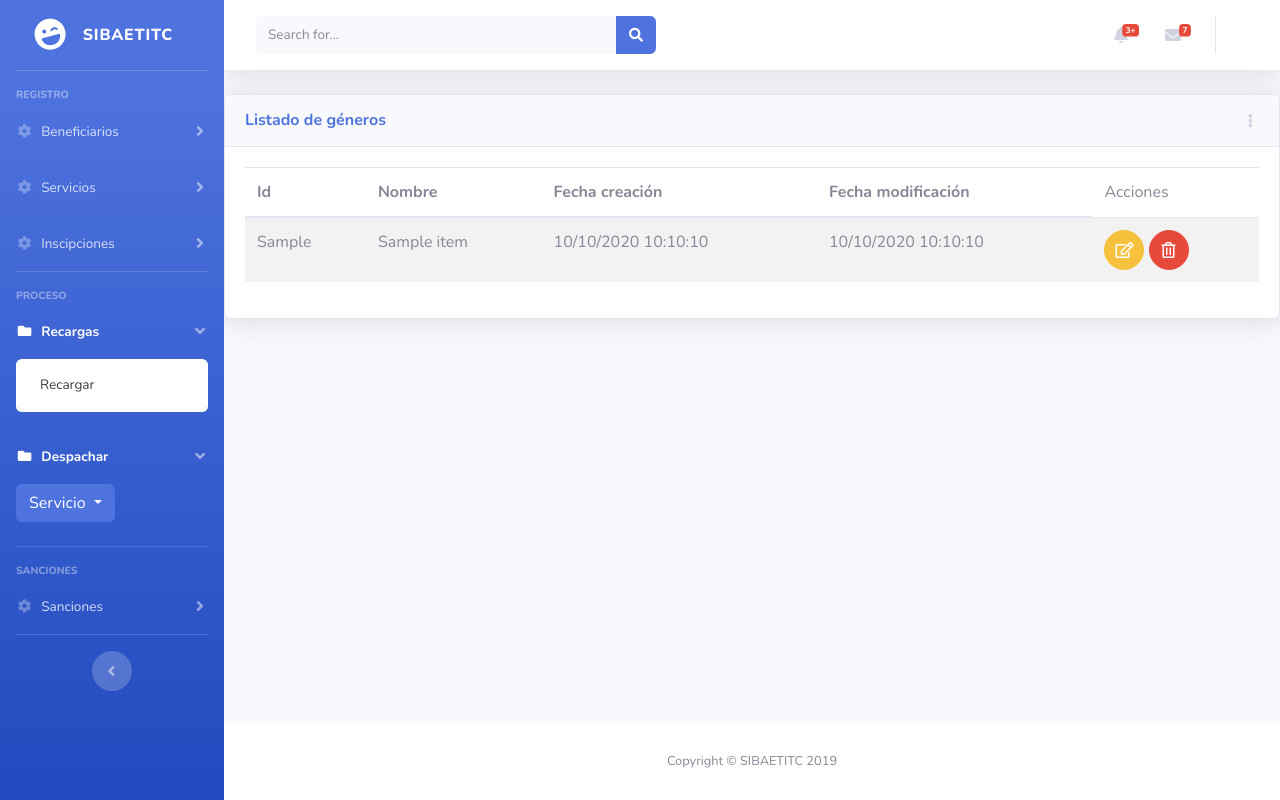
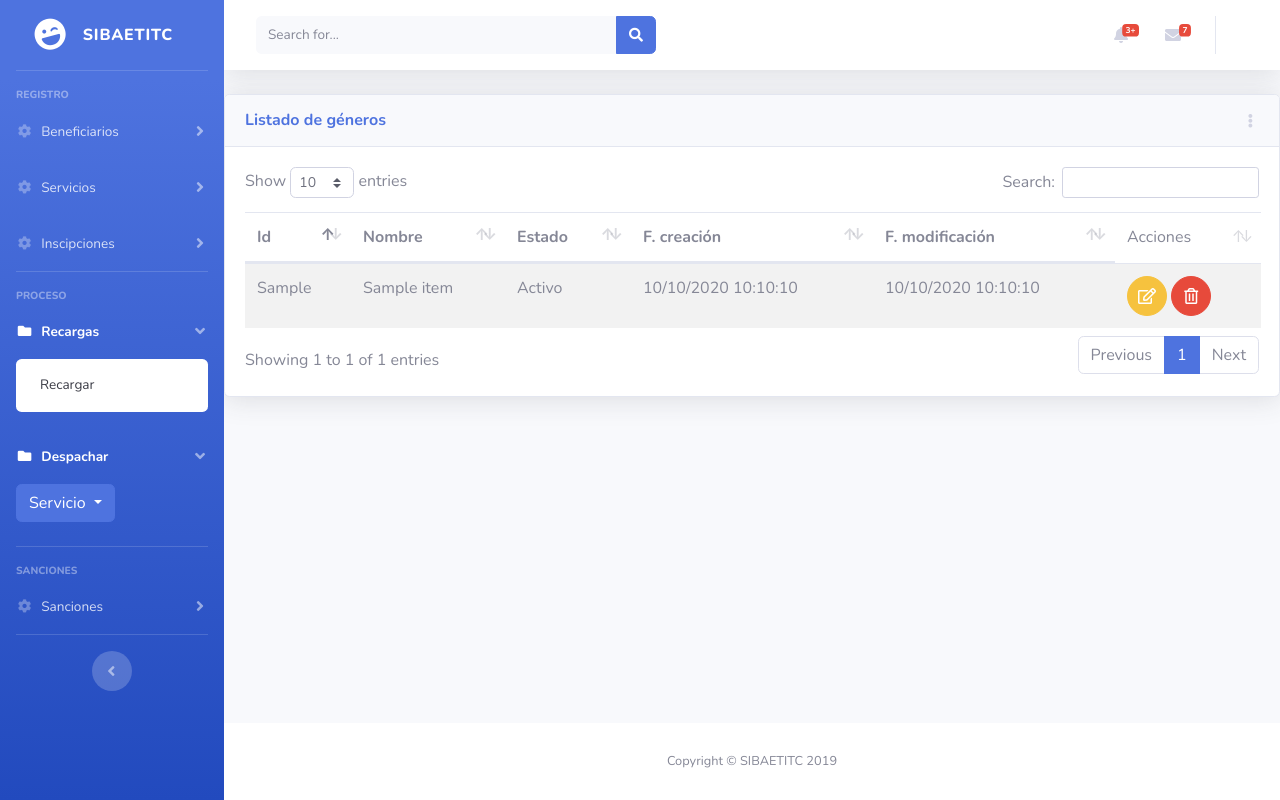
Before and after one commit to JulianDGP/sibaetitc, a Django app: template beneficiarios/templates/beneficiarios/genero_list.html in a window 1280 px wide. Run offline with Django 3.2, Linux system fonts and the light colour scheme; the template is opened without the code that fills it: most values are stand-ins (such as "Sample title", 1, 10 or a date in 2020); some libraries are stand-ins or nearby versions.

Commit message:
Se termina el CRUD de género

```diff
--- a/beneficiarios/forms.py
+++ b/beneficiarios/forms.py
@@ -6,8 +6,8 @@ from .models import *
 class GeneroForm(forms.ModelForm):
     class Meta:
         model=Genero
-        fields = ['nombre_genero']
-        labels = {'nombre_genero':"Nombre del género",}
+        fields = ['nombre_genero','estado']
+        labels = {'nombre_genero':"Nombre del género","estado":"Estado"}
         widget={'nombre_genero': forms.TextInput}
 
     def __init__(self, *args, **kwargs):
--- a/beneficiarios/templates/beneficiarios/dependencia_form.html
+++ b/beneficiarios/templates/beneficiarios/dependencia_form.html
@@ -33,7 +33,7 @@
                                     <button type="submit" class="btn btn-danger"><span class="fa fa-save"></span>
                                         Guardar
                                     </button>
-                                    <a href="{% url 'inv:genero_list' %}" class="btn btn-success"><span
+                                    <a href="{% url 'beneficiarios:genero_list' %}" class="btn btn-success"><span
                                             class="fa fa-undo"></span>Cancelar</a>
                                 </div>
                             </div>
--- a/beneficiarios/templates/beneficiarios/genero_list.html
+++ b/beneficiarios/templates/beneficiarios/genero_list.html
@@ -7,12 +7,14 @@
     <div class="card-header py-3 d-flex flex-row align-items-center justify-content-between">
         <h6 class="m-0 font-weight-bold text-primary">Listado de géneros</h6>
         <div class="dropdown no-arrow">
-                    <a class="dropdown-toggle" href="#" role="button" id="dropdownMenuLink" data-toggle="dropdown" aria-haspopup="true" aria-expanded="false">
+            <a class="dropdown-toggle" href="#" role="button" id="dropdownMenuLink" data-toggle="dropdown"
+               aria-haspopup="true" aria-expanded="false">
                 <i class="fas fa-ellipsis-v fa-sm fa-fw text-gray-400"></i>
             </a>
             <div class="dropdown-menu dropdown-menu-right shadow animated--fade-in" aria-labelledby="dropdownMenuLink">
                 <div class="dropdown-header">Acciones</div>
-                      <a class="dropdown-item" href="{% url 'beneficiarios:genero_new' %}"><i class="far fa-calendar-plus"></i>Nuevo</a>
+                <a class="dropdown-item" href="{% url 'beneficiarios:genero_new' %}"><i
+                        class="far fa-calendar-plus"></i>Nuevo</a>
                 <a class="dropdown-item" href="#">Another action</a>
                 <div class="dropdown-divider"></div>
                 <a class="dropdown-item" href="#">Something else here</a>
@@ -27,8 +29,9 @@
             <thead>
             <th>Id</th>
             <th>Nombre</th>
-                        <th>Fecha creación</th>
-                        <th>Fecha modificación</th>
+            <th>Estado</th>
+            <th>F. creación</th>
+            <th>F. modificación</th>
             <td class="all">Acciones</td>
             </thead>
             <tbody>
@@ -36,11 +39,14 @@
             <tr>
                 <td>{{item.id_genero}}</td>
                 <td>{{item.nombre_genero}}</td>
-                                <td>{{item.creado|date:"d/m/Y H:i:s"}}</td>
-                                <td>{{item.modificado|date:"d/m/Y H:i:s"}}</td>
+                <td>{{ item.estado|yesno:"Activo,Inactivo" }}</td>
+                <td>{{ item.fc|date:"d/m/Y H:i:s" }}</td>
+                <td>{{ item.fm|date:"d/m/Y H:i:s" }}</td>
                 <td>
-                                    <a href="{% url 'beneficiarios:genero_edit' item.id_genero %}" class="btn btn-warning btn-circle" role="button"><i class="far fa-edit"></i> </a>
-                                    <a href="#" class="btn btn-danger btn-circle" role="button"><i class="far fa-trash-alt"></i> </a>
+                    <a href="{% url 'beneficiarios:genero_edit' item.id_genero %}" class="btn btn-warning btn-circle"
+                       role="button"><i class="far fa-edit"></i> </a>
+                    <a href="{% url 'beneficiarios:genero_del' item.id_genero %}" class="btn btn-danger btn-circle"
+                       role="button"><i class="far fa-trash-alt"></i> </a>
                 </td>
             </tr>
             {% endfor %}
@@ -55,5 +61,11 @@
 
 
 {% block js_page %}
+<script>
+    //Call the dataTables JQuery plugin
+    $(document).ready(function(){
+    $('.table').DataTable();
+    });
 
+</script>
 {% endblock %}
--- a/beneficiarios/urls.py
+++ b/beneficiarios/urls.py
@@ -5,4 +5,6 @@ urlpatterns = [
     path('generos/', GeneroView.as_view(), name='genero_list'),
     path('generos/new/', GeneroNew.as_view(), name='genero_new'),
     path('generos/edit/<int:pk>', GeneroEdit.as_view(), name='genero_edit'),
+    path('generos/delete/<int:pk>', GeneroDel.as_view(), name='genero_del'),
+
 ]
--- a/templates/base/base.html
+++ b/templates/base/base.html
@@ -23,6 +23,9 @@
 
     <!-- Custom styles for this template-->
     <link href="{% static 'base/css/sb-admin-2.min.css' %}" rel="stylesheet">
+
+    <!-- Custom styles for this page -->
+    <link href="{% static 'base/vendor/datatables/dataTables.bootstrap4.min.css' %}" rel="stylesheet">
 
 </head>
 
@@ -386,7 +389,7 @@
                                 <span class="mr-2 d-none d-lg-inline text-gray-600 small">{{ user.username.title|lower }}</span>
                                 {% if user.is_authenticated %}
                                 <img class="img-profile rounded-circle"
-                                     src="https://instagram.fbog3-1.fna.fbcdn.net/v/t51.2885-15/e35/27890976_151032658892384_5189886777946537984_n.jpg?_nc_ht=instagram.fbog3-1.fna.fbcdn.net&_nc_cat=108&oh=f874227c64f218c8fef4399957c47ba5&oe=5E87EC0F">
+                                     src="{% static 'base/img/user.png' %}">
                                 {% endif %}
                             </a>
                             <!-- Dropdown - User Information -->
@@ -489,6 +492,10 @@
     <!-- Custom scripts for all pages-->
     <script src="{% static 'base/js/sb-admin-2.min.js' %}"></script>
 
+    <!-- Page level plugins -->
+  <script src="{% static 'base/vendor/datatables/jquery.dataTables.min.js' %}"></script>
+  <script src="{% static 'base/vendor/datatables/dataTables.bootstrap4.min.js' %}"></script>
+
     {% block js_page %} {% endblock %}
 
 </body>
```
Also changed, not shown: beneficiarios/templates/beneficiarios/genero_del.html (added, +26 -0 lines), beneficiarios/templates/beneficiarios/genero_form.html (+8 -1 lines), beneficiarios/views.py (+8 -0 lines), generales/models.py (+7 -2 lines), beneficiarios/migrations/0005_auto_20191124_2208.py (added), db.sqlite3, static/base/img/user.png (added). Lines whose indentation alone changed are shown as unchanged.
